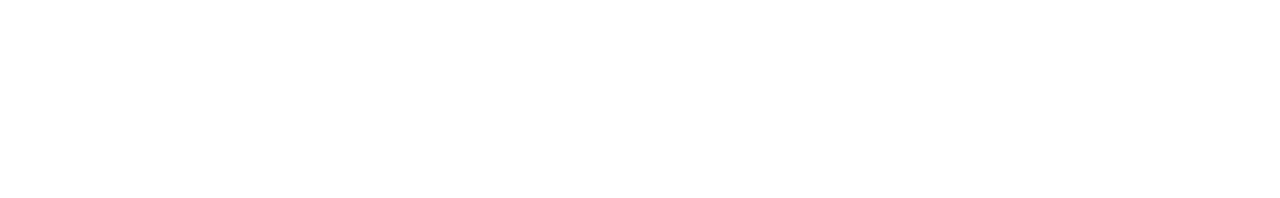
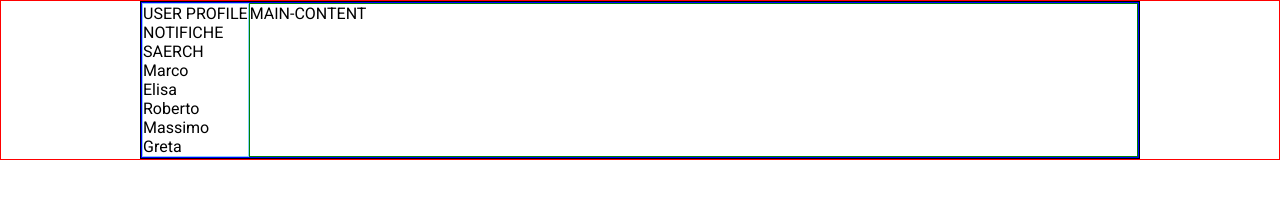
Before and after one commit to emilianoaprile/vue-boolzapp, a plain HTML site: page index.html in a window 1280 px wide. Drawn offline with nearby package versions, Linux system fonts and the light colour scheme.

Commit message:
ADDED - debug + basic layout

```diff
--- a/css/style.css
+++ b/css/style.css
@@ -7,3 +7,50 @@
 html {
     font-family: 'Roboto', sans-serif;
 }
+
+.container {
+    max-width: 1000px;
+    margin: 0 auto;
+    height: 100%;
+}
+
+ul, li, menu {
+    list-style: none;
+    text-decoration: none;
+}
+
+/* layout */
+.app-content {
+    width: 100%;
+    display: flex;
+}
+
+.app-main-content {
+    flex-grow: 1;
+}
+
+
+
+
+
+/* debug */
+
+.debug #app {
+    border: 1px solid red;
+}
+
+.debug .container {
+    border: 1px solid black;
+}
+
+.debug .app-content{
+    border: 1px solid blue;
+}
+
+.debug .app-sidebar {
+    border: 1px solid lightskyblue;
+}
+
+.debug .app-main-content {
+    border: 1px solid green;
+}
--- a/index.html
+++ b/index.html
@@ -16,9 +16,9 @@
     <script src="https://unpkg.com/vue@3/dist/vue.global.js"></script>
 </head>
 
-<body>
+<body class="debug">
     <div id="app">
-        <div class="app-wrapper">
+        <div class="app-wrapper container">
             <!-- app-content START -->
             <div class="app-content">
                 <!-- side bar START -->
@@ -26,24 +26,30 @@
 
                     <header class="user-profile">
 
+                        USER PROFILE
+
                     </header>
 
                     <div class="notifications">
 
+                        NOTIFICHE
+
                     </div>
 
                     <div class="search-bar">
+
+                        SAERCH
 
                     </div>
 
                     <div class="contacts">
 
                         <ul class="contacts-list">
-                            <li></li>
-                            <li></li>
-                            <li></li>
-                            <li></li>
-                            <li></li>
+                            <li>Marco</li>
+                            <li>Elisa</li>
+                            <li>Roberto</li>
+                            <li>Massimo</li>
+                            <li>Greta</li>
                         </ul>
 
                     </div>
@@ -53,6 +59,8 @@
 
                 <!-- main-content START -->
                 <div class="app-main-content">
+
+                    MAIN-CONTENT
 
                     <header class="contact-profile">
 
```
